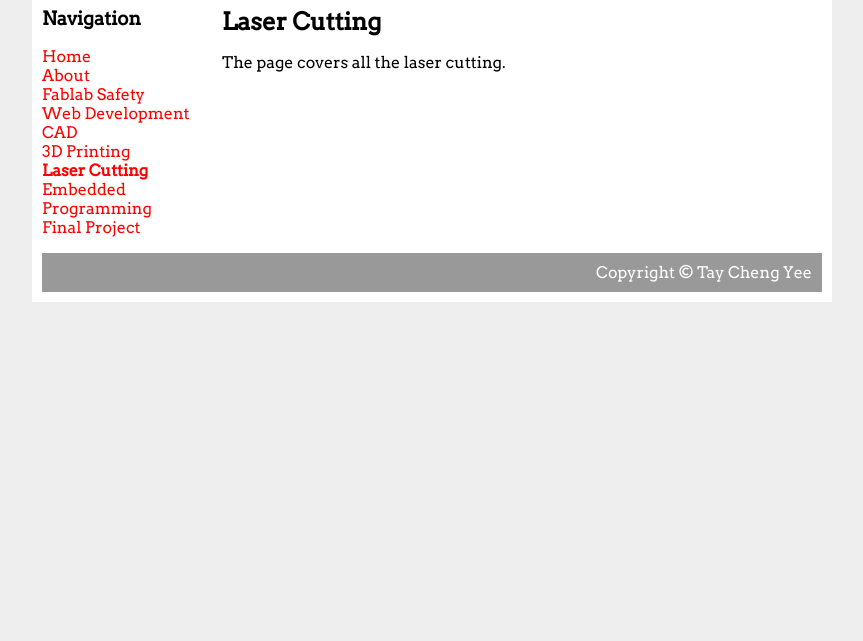
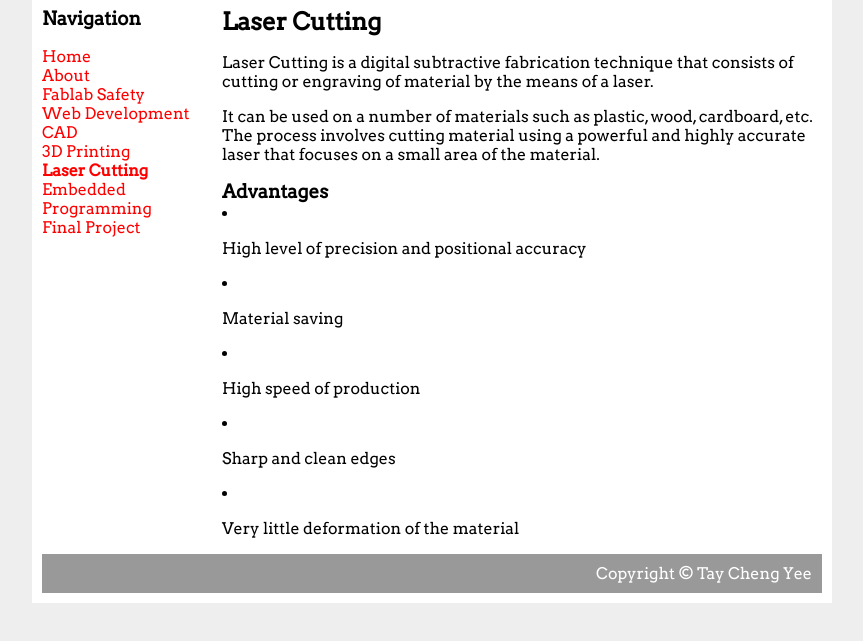
Before and after one commit to chengyee/ep1000, a plain HTML site: page 06-laser.html in a window 1280 px wide. Shown: the part 71-712 px from the top of the page, without its empty margins (208-1071 px from the left). Drawn offline with Linux system fonts and the light colour scheme.

Commit message:
updated laser

```diff
--- a/06-laser.html
+++ b/06-laser.html
@@ -32,7 +32,16 @@ body {
 				</div>
 				<div id="main">
 					<h2>Laser Cutting</h2>
-					<p>The page covers all the laser cutting.</p>
+					<p>Laser Cutting is a digital subtractive fabrication technique that consists of cutting or engraving of material by the means of a laser.
+					<p>It can be used on a number of materials such as plastic, wood, cardboard, etc. The process involves cutting material using a powerful and highly accurate laser that focuses on a small area of the material.
+
+					<h3>Advantages</h3>
+					<li><p>High level of precision and positional accuracy</p></li>
+					<li><p>Material saving</p></li>
+					<li><p>High speed of production</p></li>
+					<li><p>Sharp and clean edges</p></li>
+					<li><p>Very little deformation of the material</p></li>
+
 			</div>
 			<div id="footer">
 				Copyright &copy; Tay Cheng Yee
```
